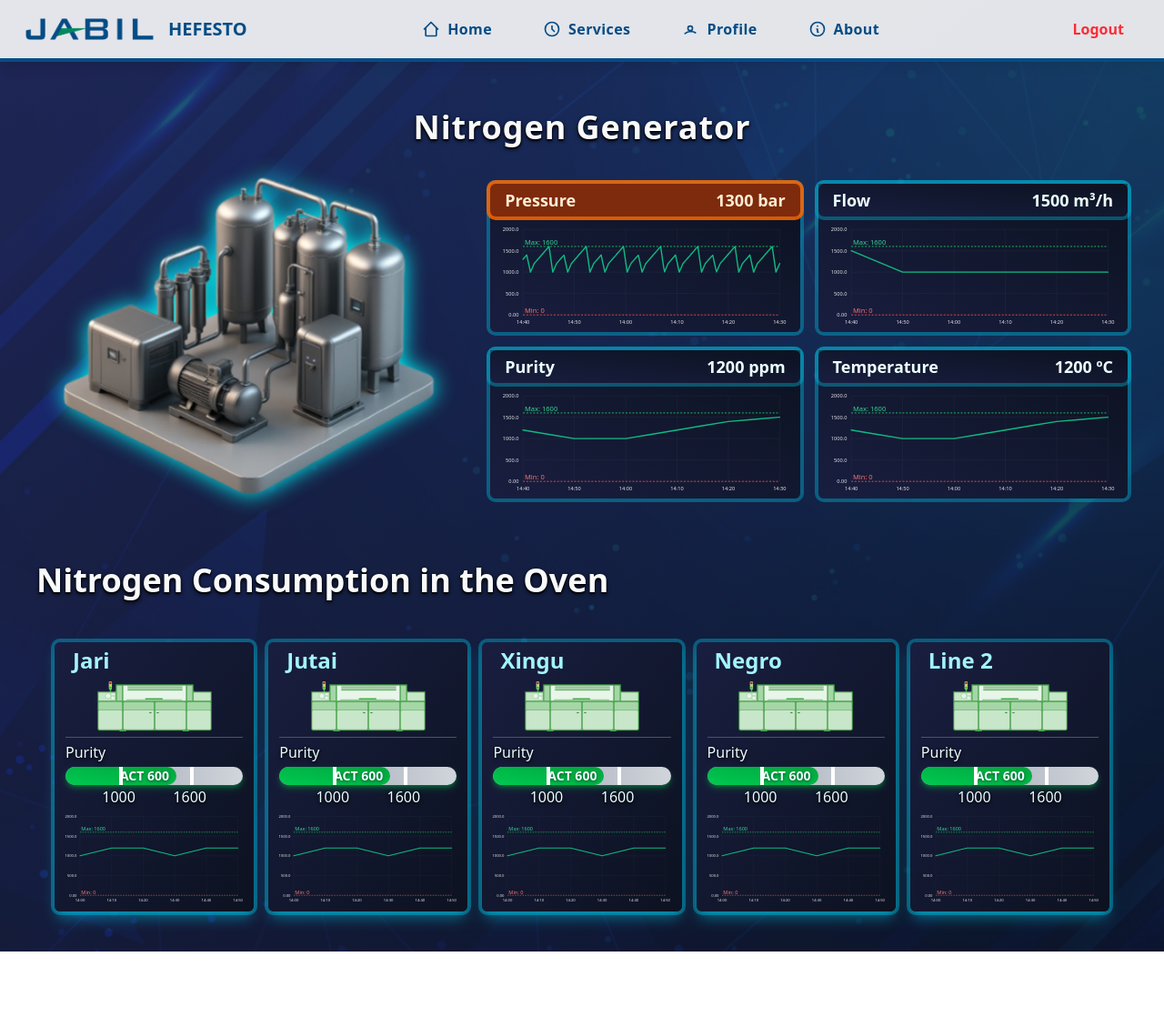
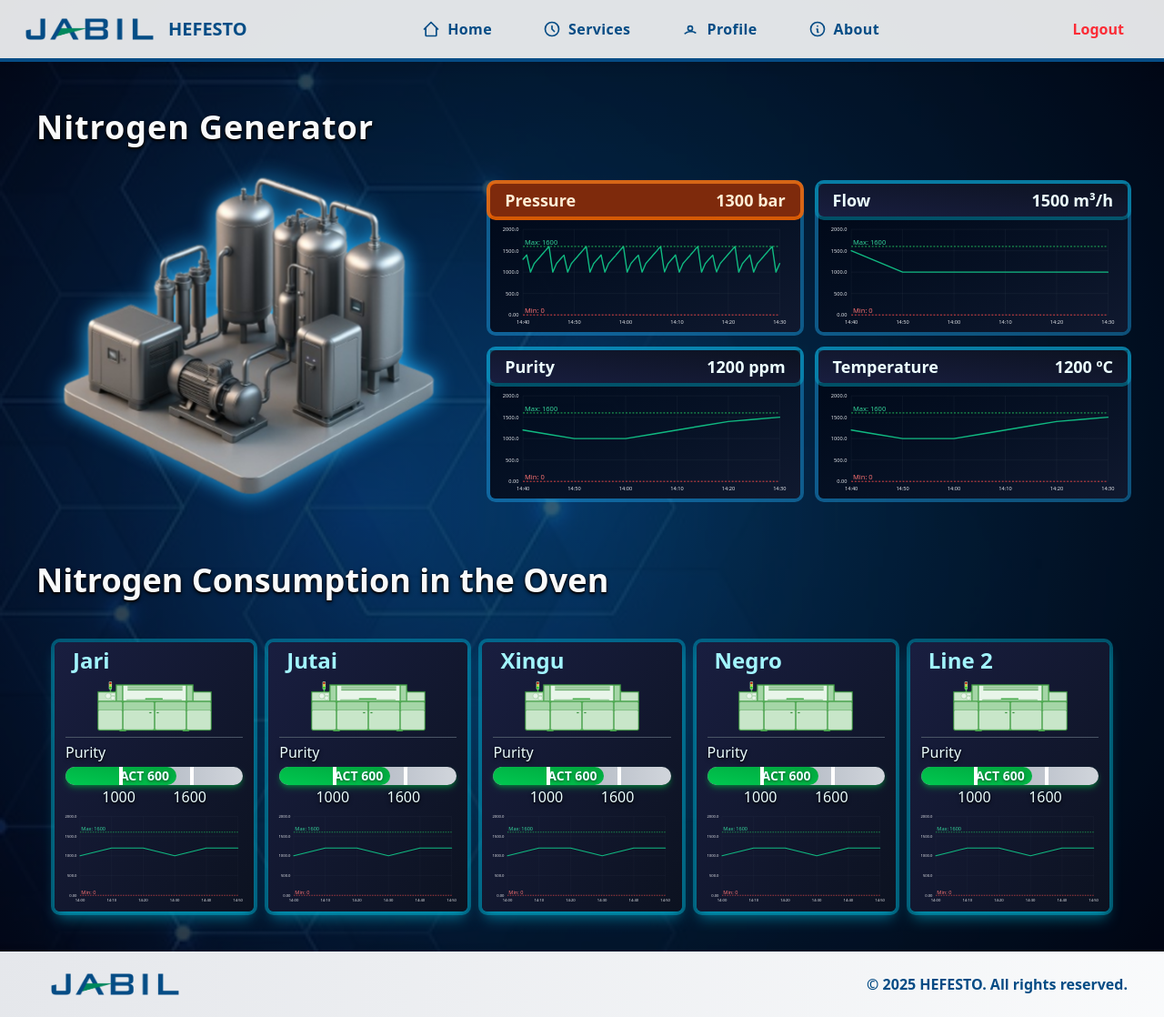
Before and after one commit to MendoncaGabriel/hefesto-front, an Angular app: page / in a window 1280 px wide. Shown: the whole page at 91% size. Before the commit the page ends 1046 px from the top, so only its background shows below. Built offline with nearby package versions, Linux system fonts and the light colour scheme.

Commit message:
feat: ajuste nas cores e adicionado footer

```diff
--- a/src/app/app.component.css
+++ b/src/app/app.component.css
@@ -8,6 +8,7 @@
 .background {
   position: relative;
   z-index: 0;
+
 }
 
 .background::before {
@@ -17,7 +18,7 @@
   left: 0;
   width: 100%;
   height: 100%;
-  background-image: url('/background.jpg');
+  background-image: url('/background2.png');
 
 
   background-size: cover;
@@ -43,12 +44,12 @@
   0%,
   100% {
     /* box-shadow: 0 0 10px #ff150088, 0 0 20px #ff590066, 0 0 40px #ff660044; */
-    filter: drop-shadow(0 0 5px #00c6c6);
+    filter: drop-shadow(0 0 5px #21B2FC);
   }
 
   50% {
     /* box-shadow: 0 0 20px #ff0000cc, 0 0 40px #ff0000aa, 0 0 60px #ff000088; */
-    filter: drop-shadow(0 0 10px #00ffff);
+    filter: drop-shadow(0 0 10px #21B2FC);
   }
 }
 
@@ -79,3 +80,25 @@
     background-color: #2563eb; /* azul Tailwind 600 */
   }
 /* barra de rolar */
+
+
+@layer utilities {
+  @keyframes borda-luz {
+    0% {
+      box-shadow: 0 0 0px #21B2FC;
+    }
+    50% {
+      box-shadow: 0 0 15px #21B2FC;
+    }
+    100% {
+      box-shadow: 0 0 0px #21B2FC;
+    }
+  }
+
+  .animate-borda-luz {
+    animation: borda-luz 2s infinite ease-in-out;
+    box-shadow: 0 0 10px #21B2FC40, 0 0 20px #21B2FC40 inset;
+    border-radius: 0.375rem; /* rounded-md */
+    pointer-events: none;
+  }
+}
--- a/src/app/app.component.html
+++ b/src/app/app.component.html
@@ -1,10 +1,11 @@
-<div class="custom-scroll bg-gradient-to-tl to-[#262e61] from-[#0e1524] min-h-screen overflow-x-hidden flex flex-col">
+<div class="custom-scroll min-h-screen overflow-x-hidden flex flex-col"
+     style="background: radial-gradient(circle, #013356, #00020E);">
 
   <app-header />
 
   <main class="px-4 md:px-10 py-6 background">
     <!-- Título principal -->
-    <h2 class="title text-2xl font-bold text-cyan-100 mb-6 tracking-wide text-center">Nitrogen Generator</h2>
+    <h2 class="title text-2xl font-bold text-cyan-100 mb-6 tracking-wide ">Nitrogen Generator</h2>
 
     <!-- Gerador Nitrogênio -->
     <div class="w-full flex flex-col lg:flex-row items-center gap-8 mb-12">
@@ -14,7 +15,9 @@
       <div class="w-full lg:w-3/5">
         <div class="grid grid-cols-1 md:grid-cols-2 gap-5">
           @for (i of nitrogenGenerator(); track $index) {
-            <div class="w-full h-auto rounded-md ring-4 ring-cyan-500/40 bg-gradient-to-bl from-[#0c1220] to-[#191e40] text-white">
+            <div
+            class="w-full h-auto rounded-md ring-4 ring-[#21B2FC]/40 bg-gradient-to-br from-[#000614ea] to-[#10192f] text-white"
+            >
               <app-metric-indicator
                 [title]="i.title"
                 [metric]="i.current"
@@ -32,6 +35,7 @@
                 [height]="200"
               />
             </div>
+
           }
         </div>
       </div>
@@ -54,4 +58,15 @@
 
 </div>
 
+<footer class="w-full flex items-center justify-between bg-gradient-to-l from-gray-50  to-gray-200 p-4 px-10   gap-2">
+
+  <img src="/logo.png" alt="logo" class="h-10 px-4 py-2  p-1" />
+
+  <p class="text-[#054C85] text-center font-semibold">
+    &copy; 2025 HEFESTO. All rights reserved.
+  </p>
+</footer>
+
+
+
 <router-outlet />
```
Also changed, not shown: public/background2.png (added).
